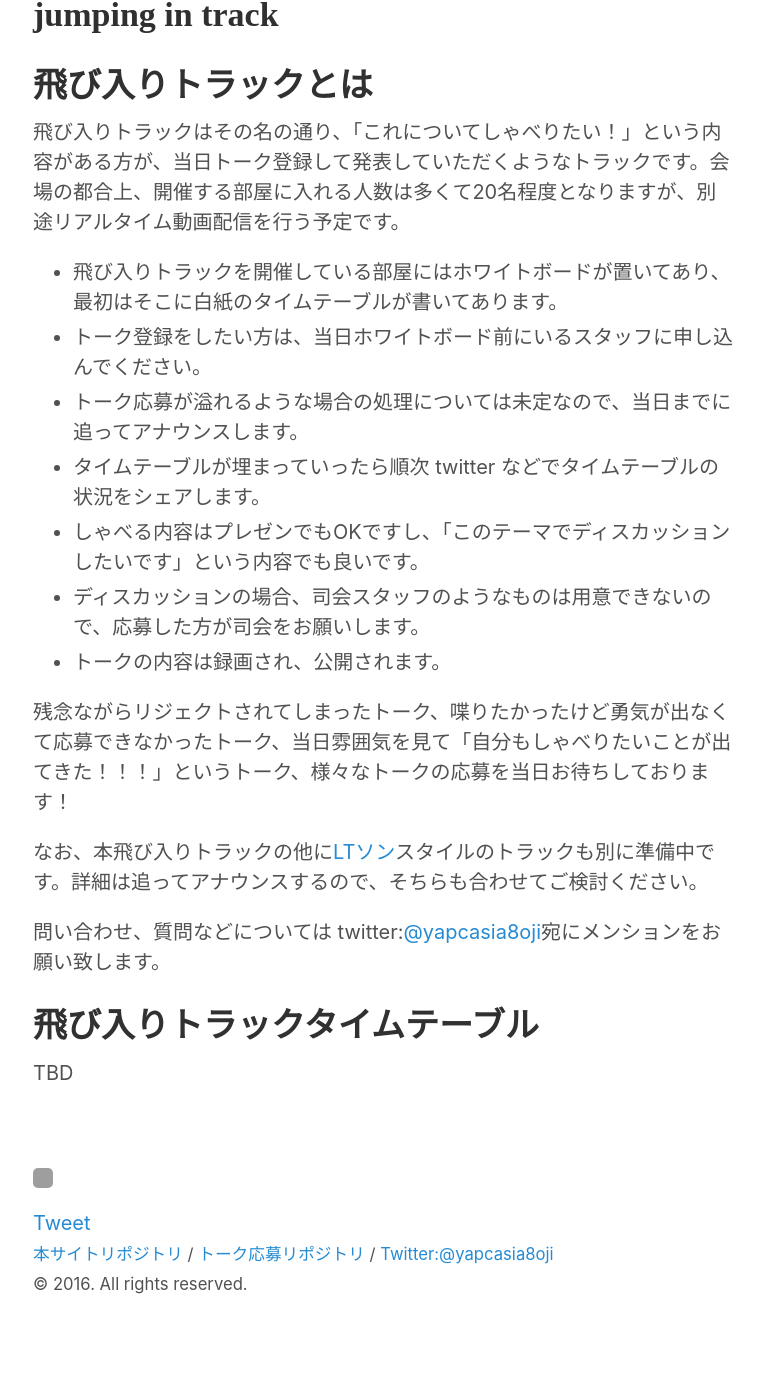
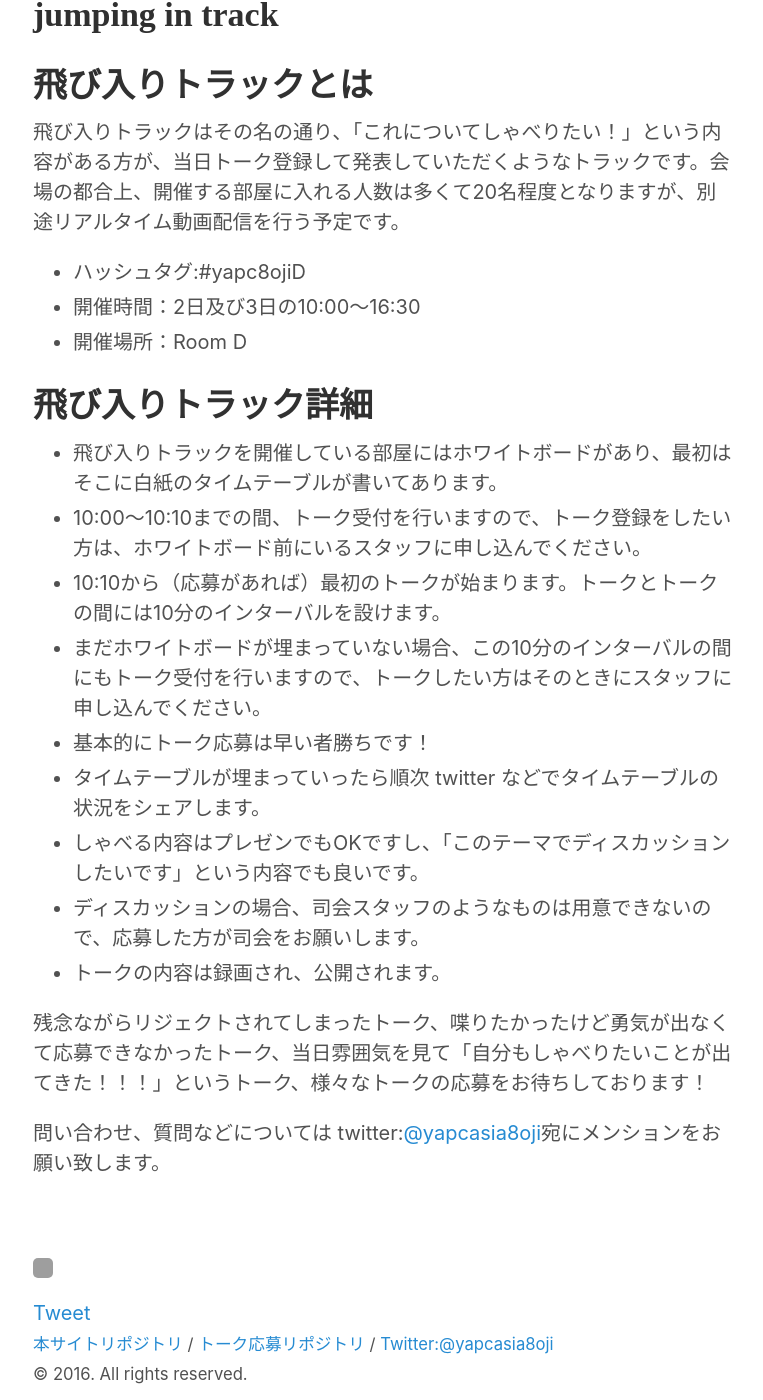
Before and after one commit to hachiojipm/yapcasia-8oji-2016mid, a Jekyll site: the page built from jumping_in_track.md, in a window 1280 px wide and 1400 px high, scrolled down 786 px. Shown: the whole window, without its empty margins (257-1020 px from the left). Built offline with Jekyll 4.4.1, drawn with Linux system fonts in a browser that asks for light colours; comment, search, counter and statistics services are not loaded; before the commit the page ends 2124 px from its top, so only the background shows below that; grey boxes are pictures that could not be loaded.

Commit message:
飛び入りトラックの情報をアップデート

```diff
--- a/jumping_in_track.md
+++ b/jumping_in_track.md
@@ -6,20 +6,22 @@ title: jumping in track
 
 飛び入りトラックはその名の通り、「これについてしゃべりたい！」という内容がある方が、当日トーク登録して発表していただくようなトラックです。会場の都合上、開催する部屋に入れる人数は多くて20名程度となりますが、別途リアルタイム動画配信を行う予定です。
 
-* 飛び入りトラックを開催している部屋にはホワイトボードが置いてあり、最初はそこに白紙のタイムテーブルが書いてあります。
-* トーク登録をしたい方は、当日ホワイトボード前にいるスタッフに申し込んでください。
-* トーク応募が溢れるような場合の処理については未定なので、当日までに追ってアナウンスします。
+* ハッシュタグ:#yapc8ojiD
+* 開催時間：2日及び3日の10:00〜16:30
+* 開催場所：Room D
+
+# 飛び入りトラック詳細
+
+* 飛び入りトラックを開催している部屋にはホワイトボードがあり、最初はそこに白紙のタイムテーブルが書いてあります。
+* 10:00〜10:10までの間、トーク受付を行いますので、トーク登録をしたい方は、ホワイトボード前にいるスタッフに申し込んでください。
+* 10:10から（応募があれば）最初のトークが始まります。トークとトークの間には10分のインターバルを設けます。
+* まだホワイトボードが埋まっていない場合、この10分のインターバルの間にもトーク受付を行いますので、トークしたい方はそのときにスタッフに申し込んでください。
+* 基本的にトーク応募は早い者勝ちです！
 * タイムテーブルが埋まっていったら順次 twitter などでタイムテーブルの状況をシェアします。
 * しゃべる内容はプレゼンでもOKですし、「このテーマでディスカッションしたいです」という内容でも良いです。
 * ディスカッションの場合、司会スタッフのようなものは用意できないので、応募した方が司会をお願いします。
 * トークの内容は録画され、公開されます。
 
-残念ながらリジェクトされてしまったトーク、喋りたかったけど勇気が出なくて応募できなかったトーク、当日雰囲気を見て「自分もしゃべりたいことが出てきた！！！」というトーク、様々なトークの応募を当日お待ちしております！
-
-なお、本飛び入りトラックの他に[LTソン](http://ltthon-yapc2012.hachiojipm.org/)スタイルのトラックも別に準備中です。詳細は追ってアナウンスするので、そちらも合わせてご検討ください。
+残念ながらリジェクトされてしまったトーク、喋りたかったけど勇気が出なくて応募できなかったトーク、当日雰囲気を見て「自分もしゃべりたいことが出てきた！！！」というトーク、様々なトークの応募をお待ちしております！
 
 問い合わせ、質問などについては twitter:[@yapcasia8oji](https://twitter.com/yapcasia8oji)宛にメンションをお願い致します。
-
-# 飛び入りトラックタイムテーブル
-
-TBD
```
Also changed, not shown: time_table_7_2.md (+2 -0 lines), time_table_7_3.md (+2 -0 lines).
